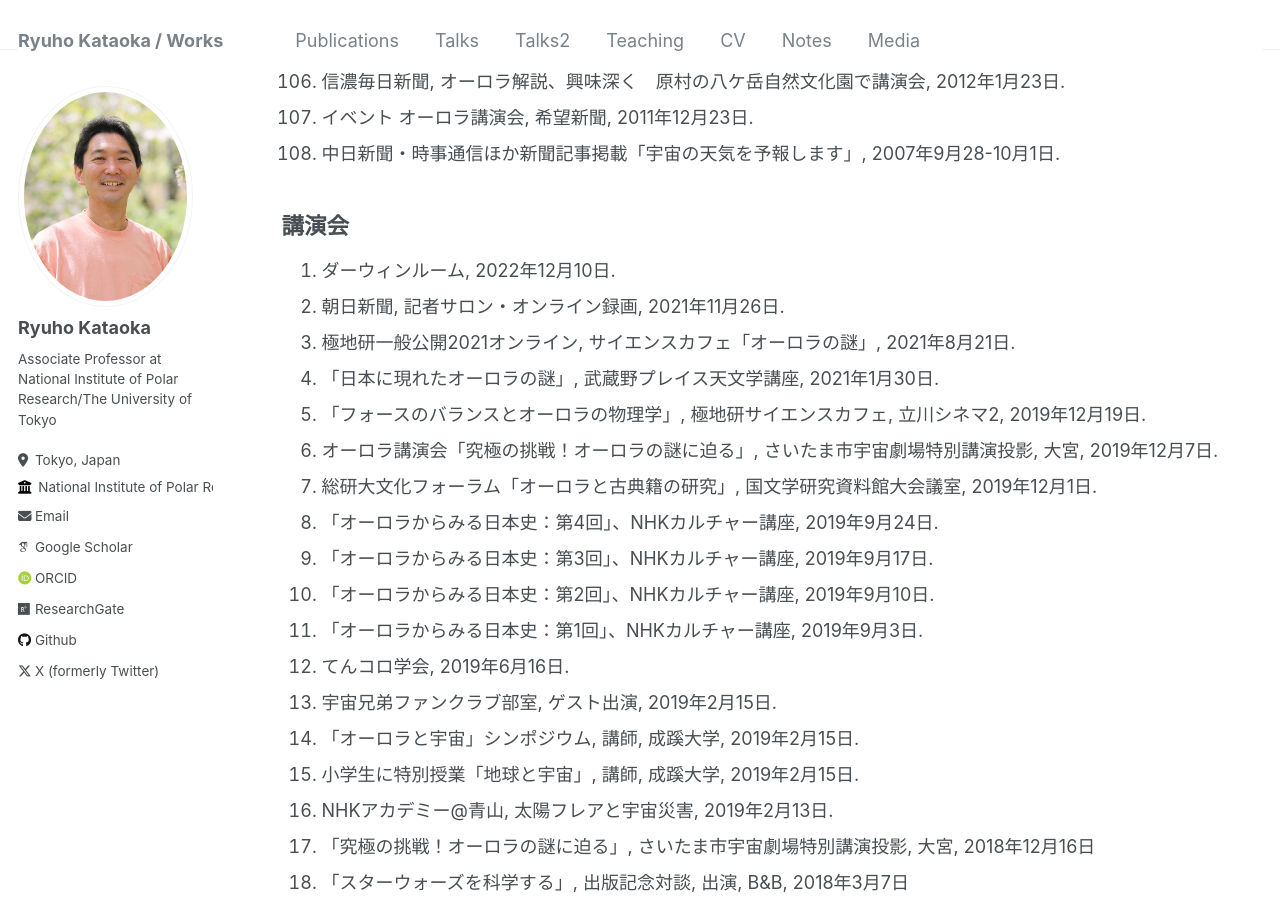
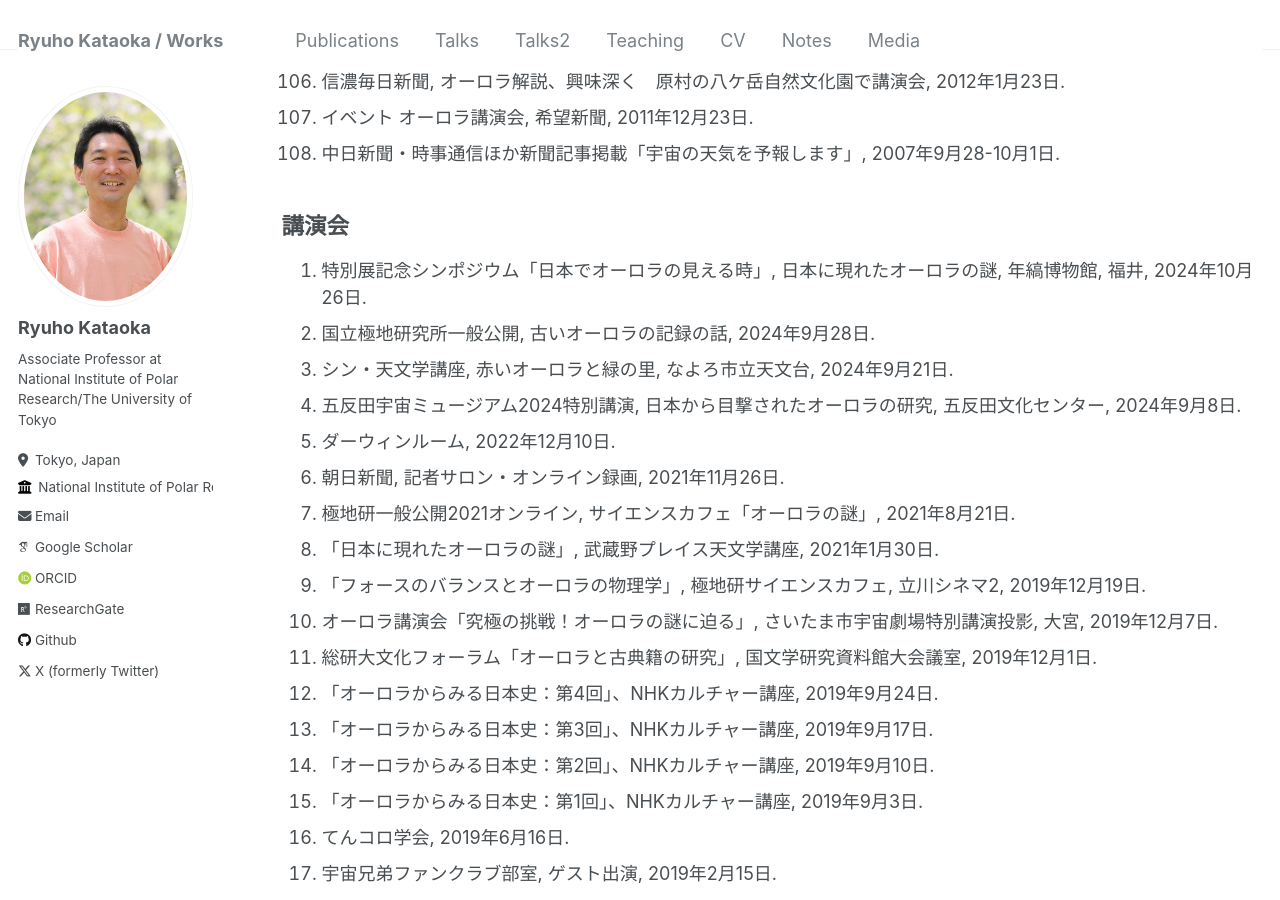
Before and after one commit to ryuhokataoka/ryuhokataoka.github.io, a Jekyll site: the page built from _pages/media.md, in a window 1280 px wide and 900 px high, scrolled down 6346 px. Built offline with Jekyll 4.4.1, drawn with Linux system fonts in a browser that asks for light colours; some web fonts are replaced.

Commit message:
Update media.md

```diff
--- a/_pages/media.md
+++ b/_pages/media.md
@@ -173,6 +173,10 @@ author_profile: true
 
 講演会
 ----
+1. 特別展記念シンポジウム「日本でオーロラの見える時」, 日本に現れたオーロラの謎, 年縞博物館, 福井, 2024年10月26日.
+1. 国立極地研究所一般公開, 古いオーロラの記録の話, 2024年9月28日.
+1. シン・天文学講座, 赤いオーロラと緑の里, なよろ市立天文台, 2024年9月21日.
+1. 五反田宇宙ミュージアム2024特別講演, 日本から目撃されたオーロラの研究, 五反田文化センター, 2024年9月8日.
 1. ダーウィンルーム, 2022年12月10日.
 1. 朝日新聞, 記者サロン・オンライン録画, 2021年11月26日.
 1. 極地研一般公開2021オンライン, サイエンスカフェ「オーロラの謎」, 2021年8月21日.
```
